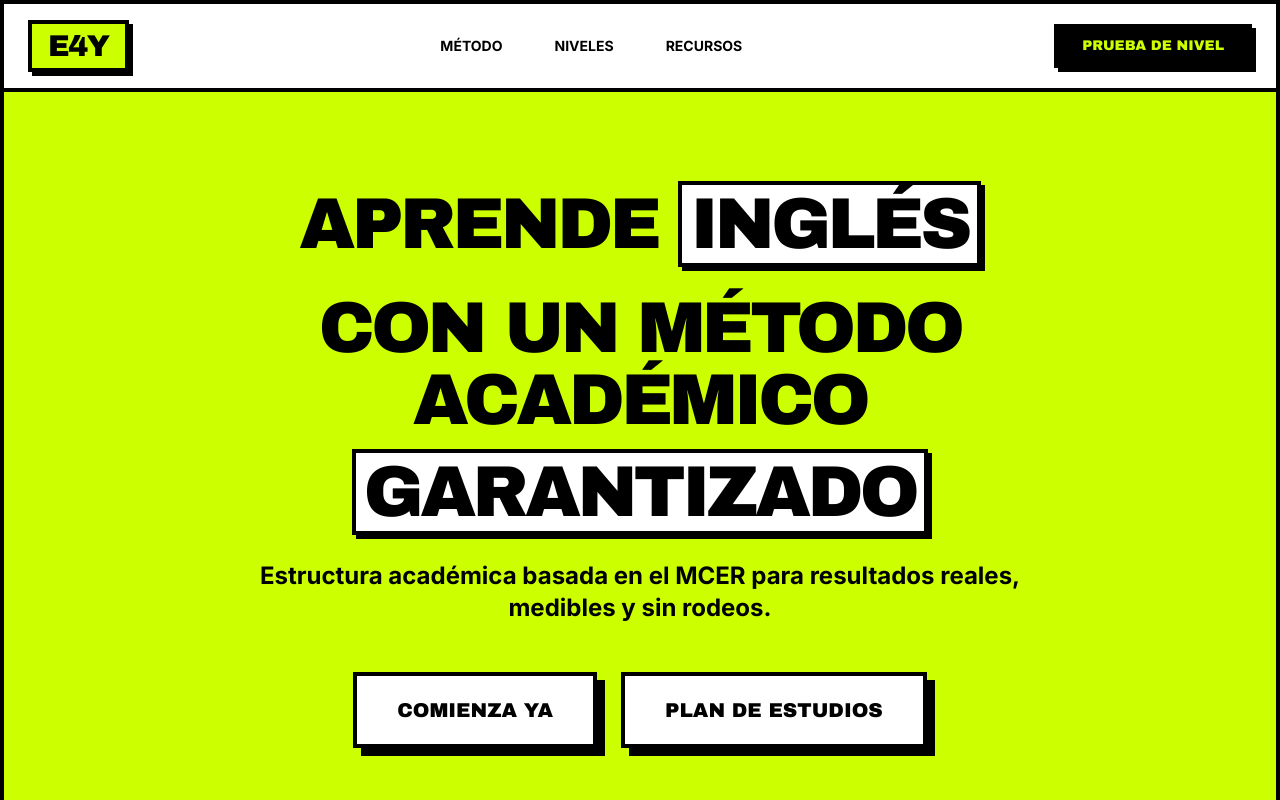
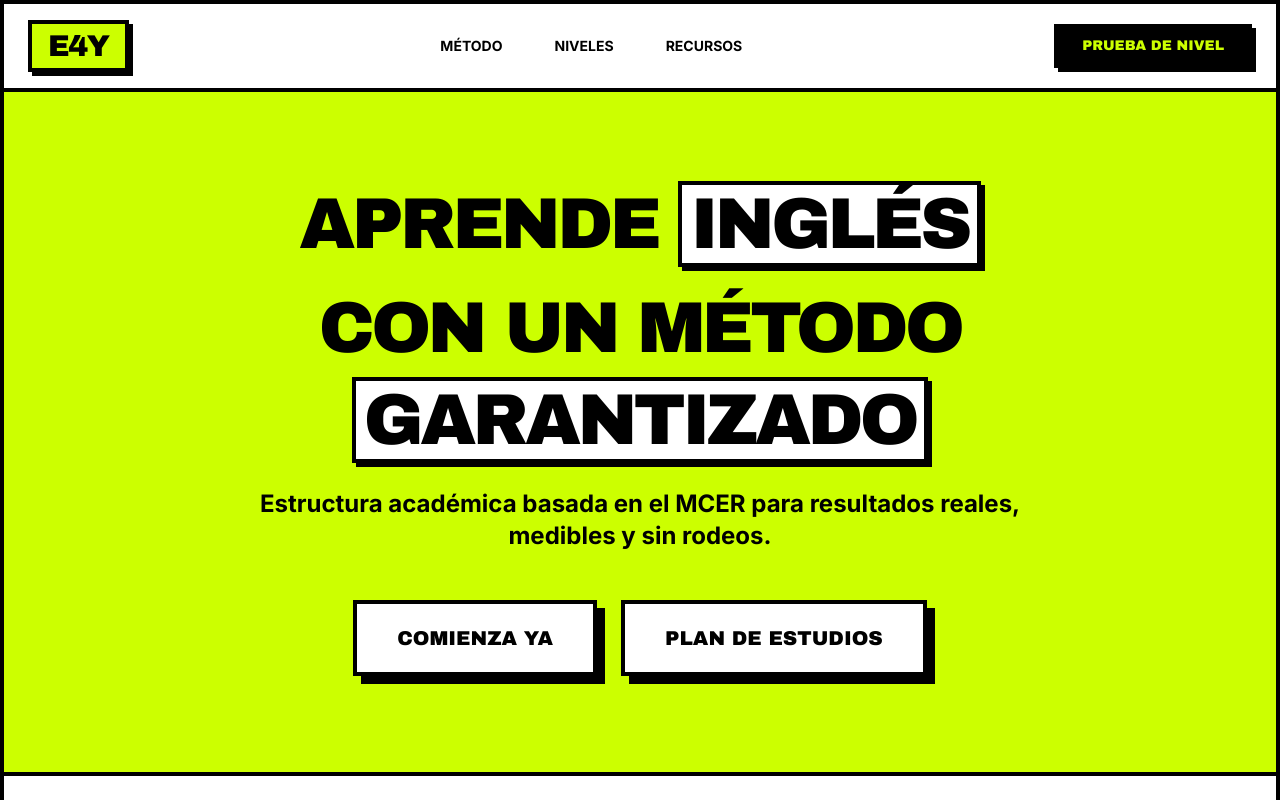
Before and after one commit to luminente-lucero/english4you-bonito, a plain HTML site: page index.html in a window 1280 px wide. Shown: the top 800 px of the page. Drawn offline with nearby package versions, Linux system fonts and the light colour scheme.

Commit message:
Update index.html

```diff
--- a/index.html
+++ b/index.html
@@ -55,7 +55,7 @@
             <h2 class="text-4xl md:text-7xl font-heading uppercase mb-8 leading-none tracking-tighter">
                 APRENDE <span class="bg-white px-2 border-4 border-black shadow-neo-sm">inglés</span>
             <h2 class="text-4xl md:text-7xl font-heading uppercase mb-8 leading-none tracking-tighter">
-                con un método académico
+                con un método
                 <div style="height: 20px;"></div>
                 <span class="bg-white px-2 border-4 border-black shadow-neo-sm">garantizado</span>
             </h2>
```
